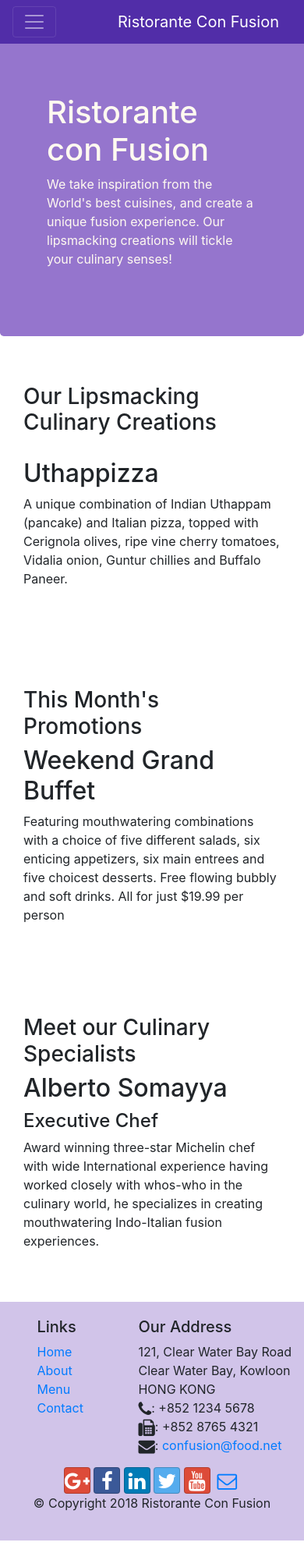
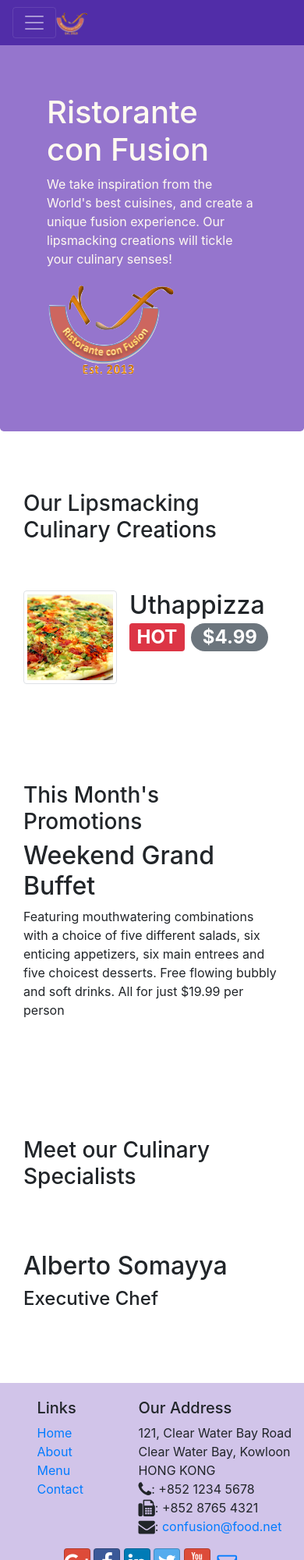
Before and after one commit to GustavoGordillo/conFusion, a website: page index.html in a window 390 px wide. Shown: the top 2000 px of the page at 78% size. Before the commit the page ends 1975 px from the top, so only its background shows below. Drawn offline with nearby package versions, Linux system fonts and the light colour scheme.

Commit message:
Alerting User

```diff
--- a/index.html
+++ b/index.html
@@ -20,7 +20,7 @@
             <button class="navbar-toggler" type="button" data-toggle="collapse" data-target="#Navbar">
                 <span class="navbar-toggler-icon"></span>
             </button>
-            <a class="navbar-brand" href="./index.html">Ristorante Con Fusion</a>
+            <a class="navbar-brand mr-auto" href="#"><img src="img/logo.png" height="30" width="41"></a>
             <div class="collapse navbar-collapse" id="Navbar">
                 <ul class="navbar-nav mr-auto">
                     <li class="nav-item active"><a class="nav-link" href="#"><span class="fa fa-home fa-lg"></span> Home</a></li>
@@ -40,7 +40,8 @@
                         <h1>Ristorante con Fusion</h1>
                         <p>We take inspiration from the World's best cuisines, and create a unique fusion experience. Our lipsmacking creations will tickle your culinary senses!</p>
                     </div>
-                    <div class="col-12 col-sm">
+                    <div class="col-12 col-sm align-self-center">
+                        <img src="img/logo.png" class="img-fluid">
                     </div>
                 </div>
             </div>
@@ -54,8 +55,17 @@
                 <h3>Our Lipsmacking Culinary Creations</h3>
             </div>
             <div class="col-12 col-sm order-sm-first col-md">
-                <h2>Uthappizza</h2>
-                <p>A unique combination of Indian Uthappam (pancake) and Italian pizza, topped with Cerignola olives, ripe vine cherry tomatoes, Vidalia onion, Guntur chillies and Buffalo Paneer.</p>
+                <div class="media">
+                    <img class="d-flex mr-3 img-thumbnail align-self-center"
+                         src="img/uthappizza.png" alt="Uthappizza">
+                    <div class="media-body">
+                        <h2 class="mt-0">Uthappizza <span class="badge badge-danger">HOT</span> <span class="badge badge-pill badge-secondary">$4.99</span></h2>
+                        <p class="d-none d-sm-block">A unique combination of Indian Uthappam (pancake) and
+                            Italian pizza, topped with Cerignola olives, ripe vine
+                            cherry tomatoes, Vidalia onion, Guntur chillies and
+                            Buffalo Paneer.</p>
+                    </div>
+                </div>
             </div>
         </div>
 
@@ -75,9 +85,18 @@
                 <h3>Meet our Culinary Specialists</h3>
             </div>
             <div class="col col-sm">
-                <h2>Alberto Somayya</h2>
-                <h4>Executive Chef</h4>
-                <p>Award winning three-star Michelin chef with wide International experience having worked closely with whos-who in the culinary world, he specializes in creating mouthwatering Indo-Italian fusion experiences. </p>
+                <div class="media">
+<!--                    <img class="d-flex mr-3 img-thumbnail align-self-center" src="img/alberto.png" alt="Alberto Somayya">-->
+                    <div class="media-body">
+                        <h2 class="mt-0">Alberto Somayya</h2>
+                        <h4>Executive Chef</h4>
+                        <p class="d-none d-sm-block">Award winning three-star Michelin chef with wide
+                            International experience having worked closely with
+                            whos-who in the culinary world, he specializes in
+                            creating mouthwatering Indo-Italian fusion experiences.
+                        </p>
+                    </div>
+                </div>
             </div>
         </div>
     </div>
```
Also changed, not shown: aboutus.html (+3 -3 lines), contactus.html (+3 -2 lines), img/alberto.png (added), img/buffet.png (added), img/logo.png (added), img/uthappizza.png (added).
